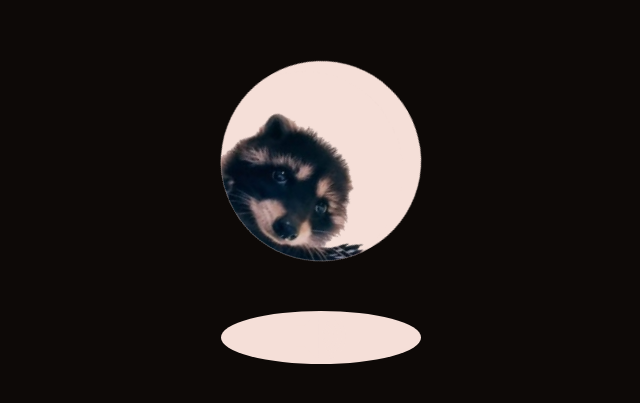
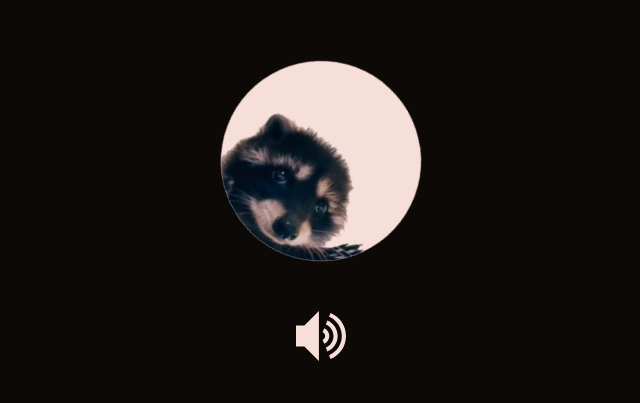
Before and after one commit to Chinmay1292/Pedro, a plain HTML site: page index.html in a window 1280 px wide. Shown: the part 213-616 px from the top of the page, without its empty margins (319-959 px from the left). Drawn offline with Linux system fonts and the light colour scheme.

Commit message:
Updated style.css with sound icons

```diff
--- a/style.css
+++ b/style.css
@@ -43,9 +43,8 @@ body {
   }
 
   .play-button {
-    background-color: #f5dfd8; /* Set background color to white */
-    border: none; /* Remove default border */
-    border-radius: 50%; /* Make the border a perfect circle */
+    background: transparent;
+    border: none;
     cursor: pointer;
     padding: 0;
     outline: none;
```
